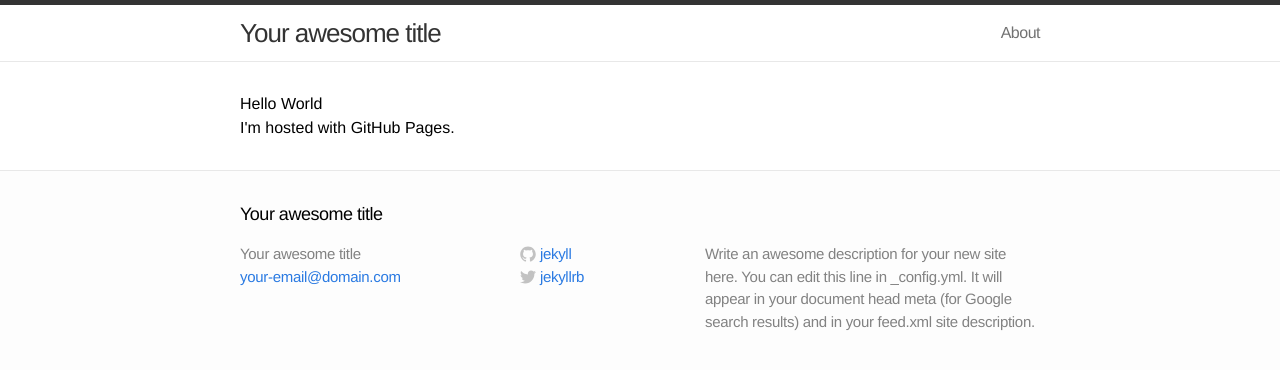
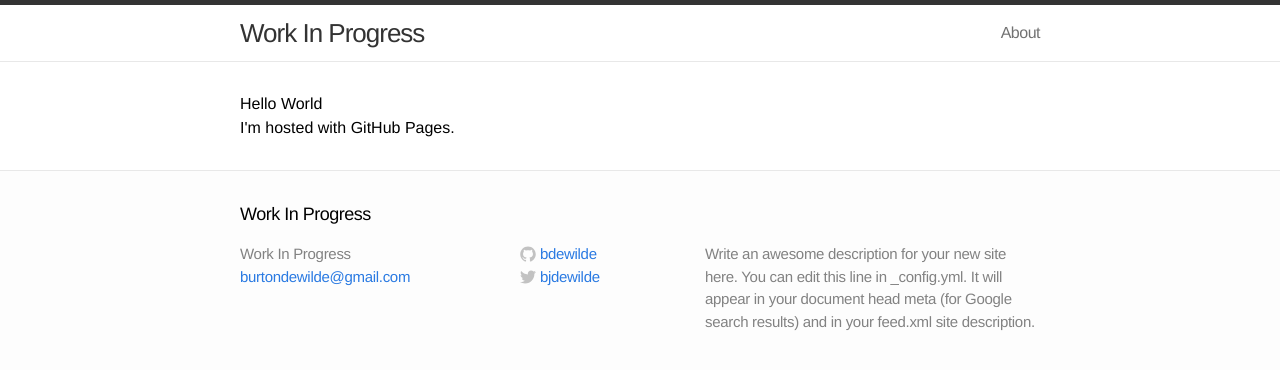
Before and after one commit to bdewilde/bdewilde.github.io, a Jekyll site: the page built from index.html, in a window 1280 px wide. Shown: the top 370 px of the page. Built offline with Jekyll 4.4.1, drawn with Linux system fonts in a browser that asks for light colours.

Commit message:
customizing my site config

```diff
--- a/_config.yml
+++ b/_config.yml
@@ -1,11 +1,12 @@
 # Site settings
-title: Your awesome title
-email: your-email@domain.com
+title: Work In Progress
+email: burtondewilde@gmail.com
 description: "Write an awesome description for your new site here. You can edit this line in _config.yml. It will appear in your document head meta (for Google search results) and in your feed.xml site description."
 baseurl: ""
 url: "http://yourdomain.com"
-twitter_username: jekyllrb
-github_username:  jekyll
+twitter_username: bjdewilde
+github_username:  bdewilde
+timezone: America/New_York
 
 # Build settings
 markdown: kramdown
```
